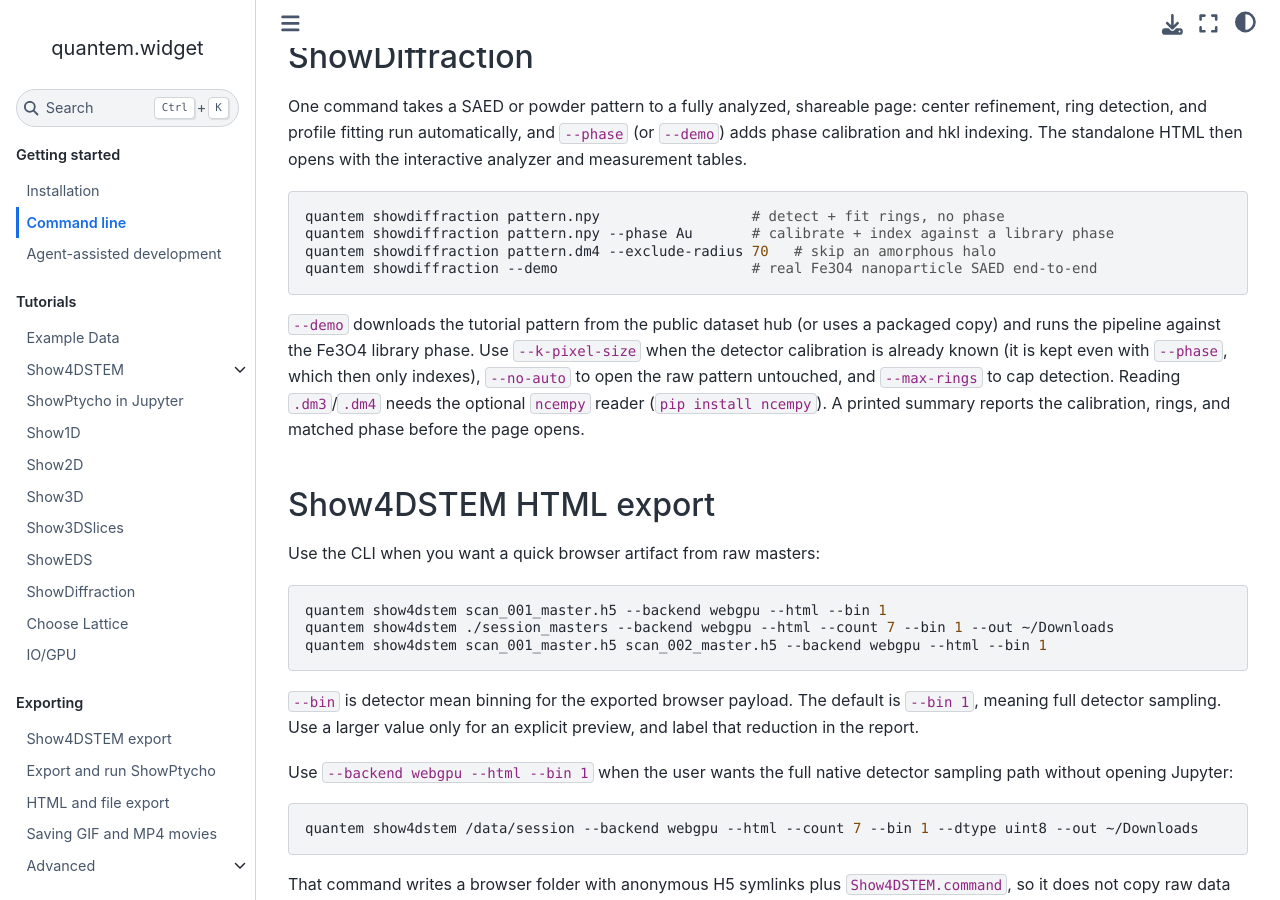
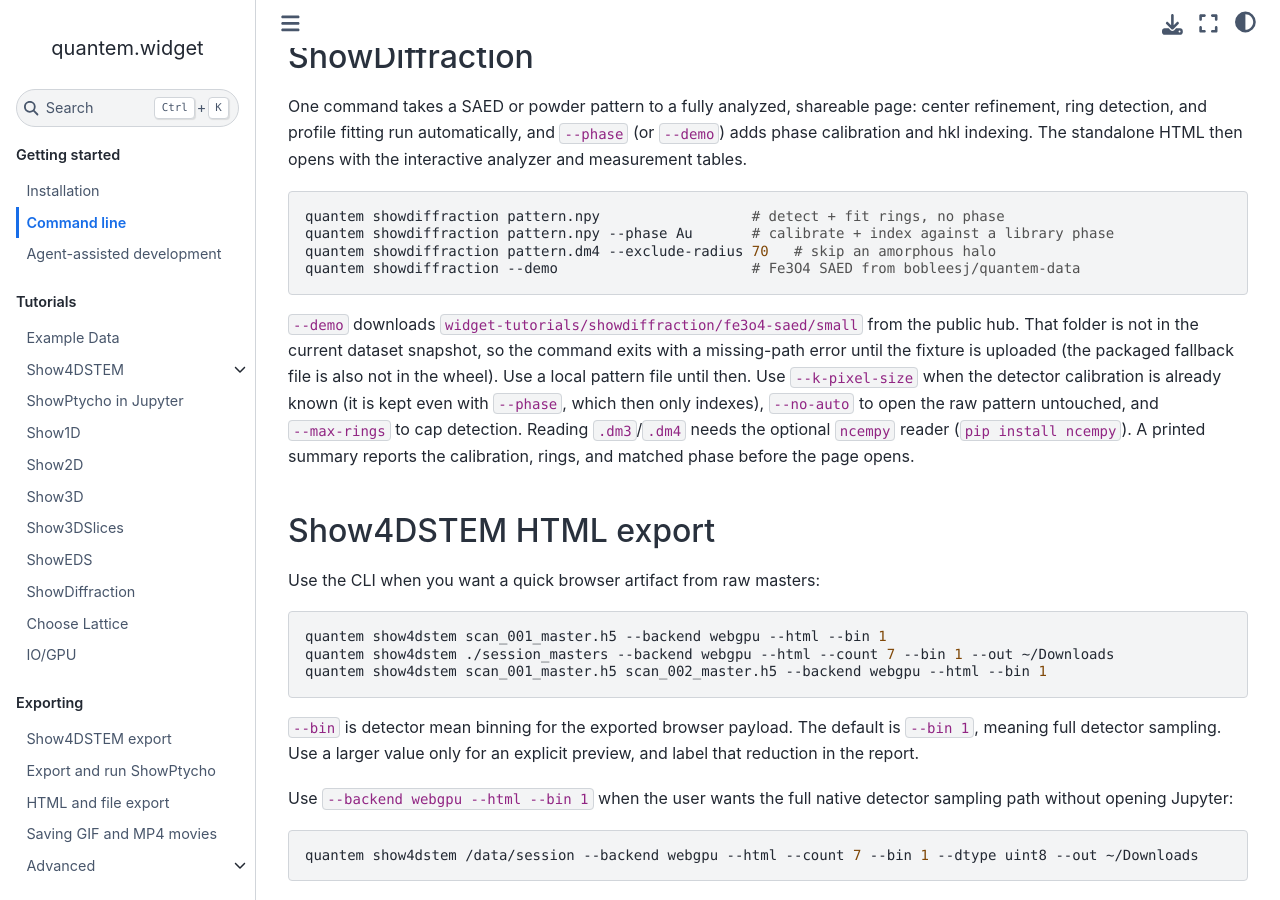
Before and after one commit to bobleesj/quantem.widget, a Jupyter Book: the page built from docs/cli.md, in a window 1280 px wide and 900 px high, scrolled down 1630 px. Built offline with Jupyter Book 1.0.4 settings and Sphinx 7.4.7 and the Sphinx Book theme 1.1.4, drawn with Linux system fonts in a browser that asks for light colours; some of the changed text lies outside the part shown.

````diff
--- a/docs/cli.md
+++ b/docs/cli.md
@@ -16,7 +16,7 @@
 quantem showptycho ./masters/                    # master folder     -> ShowPtycho project catalog
 quantem showfolder ./session/                  # microscopy folder  -> ShowFolder notebook/HTML
 quantem showdiffraction pattern.npy            # diffraction        -> analyzed ShowDiffraction HTML
-quantem showdiffraction --demo                 # real Fe3O4 SAED    -> the full pipeline, no data needed
+quantem showdiffraction --demo                 # Fe3O4 SAED from the public hub (when uploaded)
 quantem html tutorial.ipynb                    # a notebook         -> standalone interactive HTML
 quantem github tutorial_github.ipynb --no-execute # optional static copy for GitHub preview
 ```
@@ -64,11 +64,14 @@
 quantem showdiffraction pattern.npy                  # detect + fit rings, no phase
 quantem showdiffraction pattern.npy --phase Au       # calibrate + index against a library phase
 quantem showdiffraction pattern.dm4 --exclude-radius 70   # skip an amorphous halo
-quantem showdiffraction --demo                       # real Fe3O4 nanoparticle SAED end-to-end
+quantem showdiffraction --demo                       # Fe3O4 SAED from bobleesj/quantem-data
 ```
 
-`--demo` downloads the tutorial pattern from the public dataset hub (or uses a
-packaged copy) and runs the pipeline against the Fe3O4 library phase. Use
+`--demo` downloads `widget-tutorials/showdiffraction/fe3o4-saed/small` from the
+public hub. That folder is not in the current dataset snapshot, so the command
+exits with a missing-path error until the fixture is uploaded (the packaged
+fallback file is also not in the wheel). Use a local pattern file until then.
+Use
 `--k-pixel-size` when the detector calibration is already known (it is kept even
 with `--phase`, which then only indexes), `--no-auto` to open the raw pattern
 untouched, and `--max-rings` to cap detection. Reading `.dm3`/`.dm4` needs the
````
Also changed, not shown: CHANGELOG.md (+4 -0 lines), docs/install.md (+7 -1 lines), docs/intro.md (+1 -0 lines), docs/tutorials/choose_lattice.ipynb, docs/tutorials/compare_reconstructions.ipynb, docs/tutorials/io_gpu.ipynb, docs/tutorials/show1d.ipynb, docs/tutorials/show2d.ipynb, docs/tutorials/show3d.ipynb, docs/tutorials/show4dstem.ipynb, docs/tutorials/showdiffraction.ipynb, docs/tutorials/watch_folder.ipynb.
